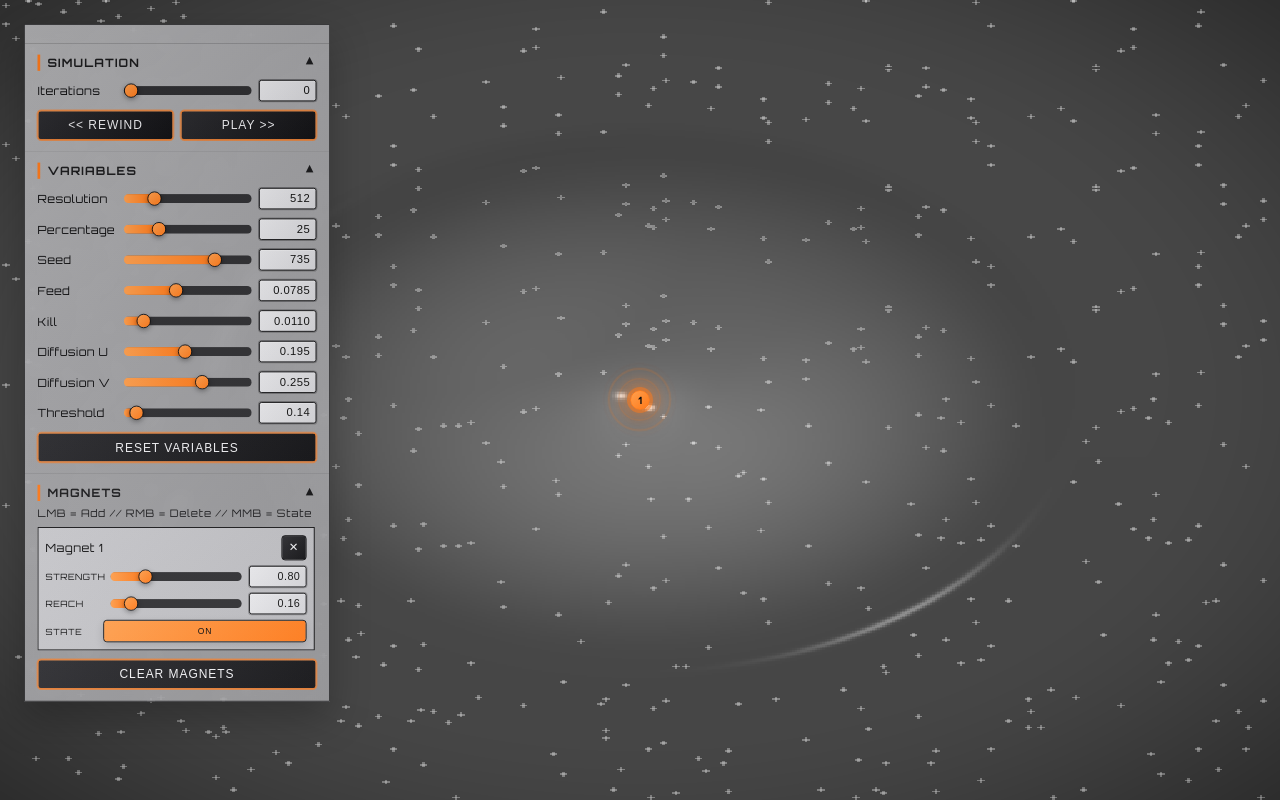
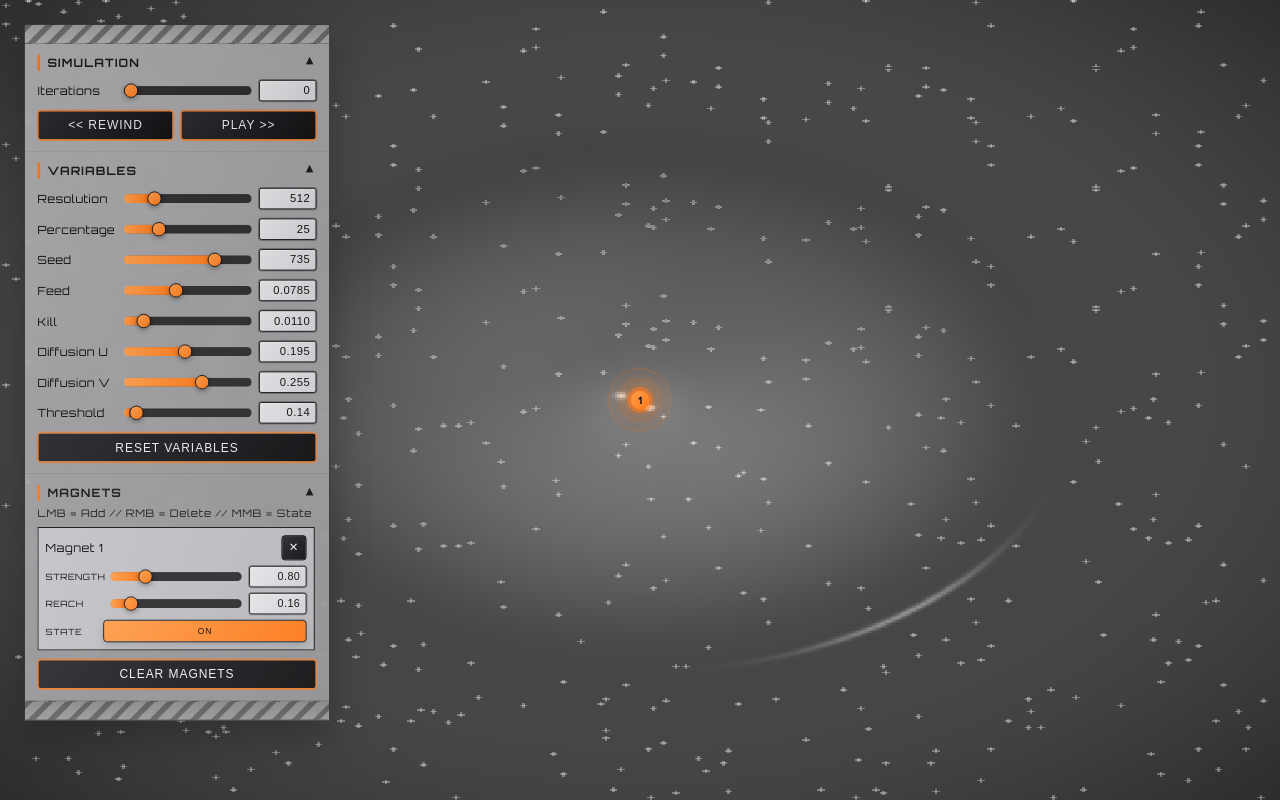
Before and after one commit to ekimroyrp/251213_MorphogenFields, a website built with Vite: page index.html in a window 1280 px wide. Built offline with nearby package versions, Linux system fonts and the light colour scheme; animation ran at ten frames a second.

Commit message:
Add bottom grab strip and allow dragging from footer

```diff
--- a/index.html
+++ b/index.html
@@ -90,6 +90,7 @@
             <button id="clear-btn" class="full accent">Clear Magnets</button>
           </div>
         </div>
+        <div class="panel-footer-grab" id="panel-handle-bottom"></div>
       </div>
     </div>
     <script type="module" src="/src/main.ts"></script>
--- a/src/main.ts
+++ b/src/main.ts
@@ -56,6 +56,7 @@ const magnetLayer = document.getElementById("magnet-layer") as HTMLElement;
 const magnetListEl = document.getElementById("magnet-list") as HTMLElement;
 const panelEl = document.getElementById("ui-panel") as HTMLElement;
 const panelHandleEl = document.getElementById("panel-handle") as HTMLElement;
+const panelHandleBottomEl = document.getElementById("panel-handle-bottom") as HTMLElement;
 const animateBtn = document.getElementById("animate-sim") as HTMLButtonElement | null;
 const rewindBtn = document.getElementById("rewind-sim") as HTMLButtonElement | null;
 
@@ -915,6 +916,12 @@ function setupUI() {
       scheduleSave();
     }
   });
+  if (panelHandleBottomEl) {
+    panelHandleBottomEl.addEventListener("pointerdown", (ev) => {
+      ev.preventDefault();
+      panelHandleEl.dispatchEvent(new PointerEvent("pointerdown", ev));
+    });
+  }
 }
 
 function loadOrInitialize() {
--- a/src/style.css
+++ b/src/style.css
@@ -225,6 +225,29 @@
     gap: 4px;
     cursor: grab;
     min-height: 10px;
+    background: repeating-linear-gradient(
+        135deg,
+        rgba(0, 0, 0, 0.35) 0px,
+        rgba(0, 0, 0, 0.35) 6px,
+        transparent 6px,
+        transparent 16px
+      ),
+      linear-gradient(180deg, rgba(0, 0, 0, 0.08), rgba(255, 255, 255, 0.06));
+  }
+
+  .panel-footer-grab {
+    padding: 10px 16px;
+    border-top: 1px solid rgba(0, 0, 0, 0.2);
+    cursor: grab;
+    min-height: 10px;
+    background: repeating-linear-gradient(
+        135deg,
+        rgba(0, 0, 0, 0.35) 0px,
+        rgba(0, 0, 0, 0.35) 6px,
+        transparent 6px,
+        transparent 16px
+      ),
+      linear-gradient(180deg, rgba(0, 0, 0, 0.08), rgba(255, 255, 255, 0.06));
   }
 
   .panel-header:active {
```
